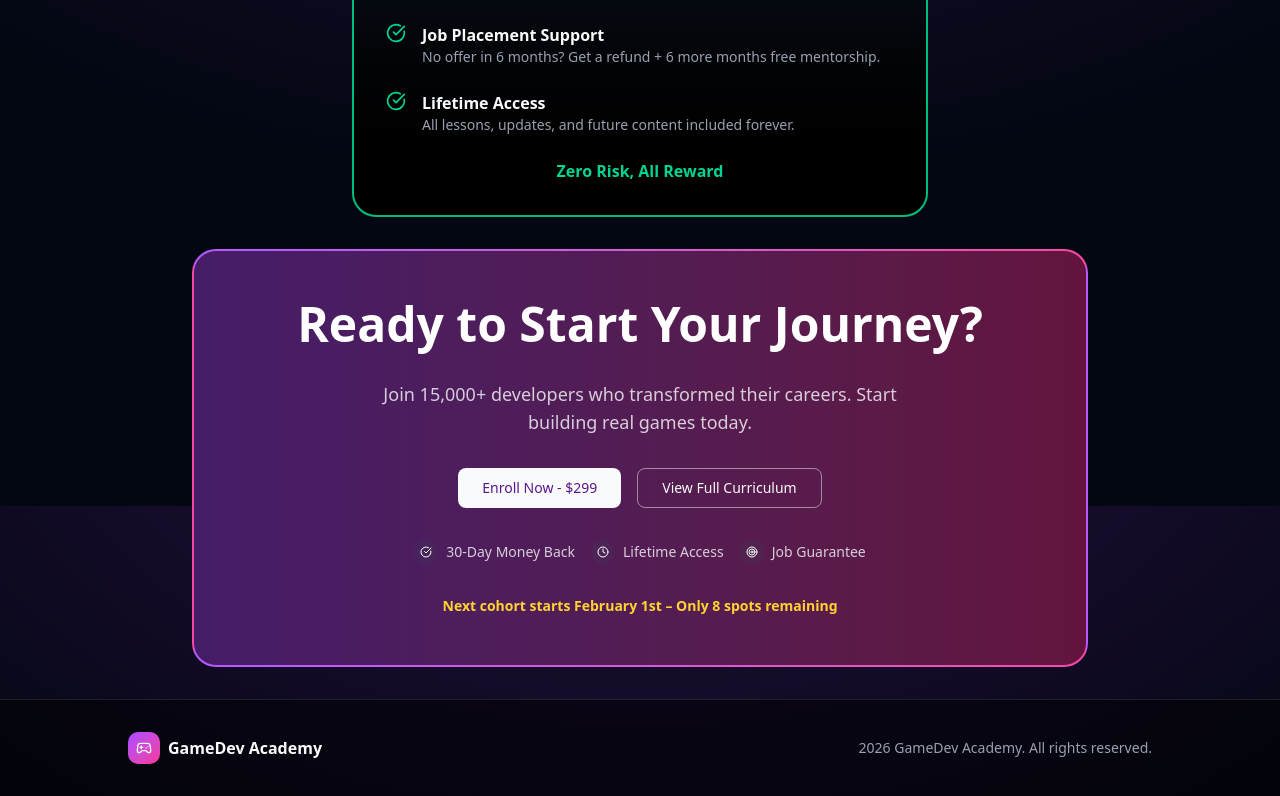
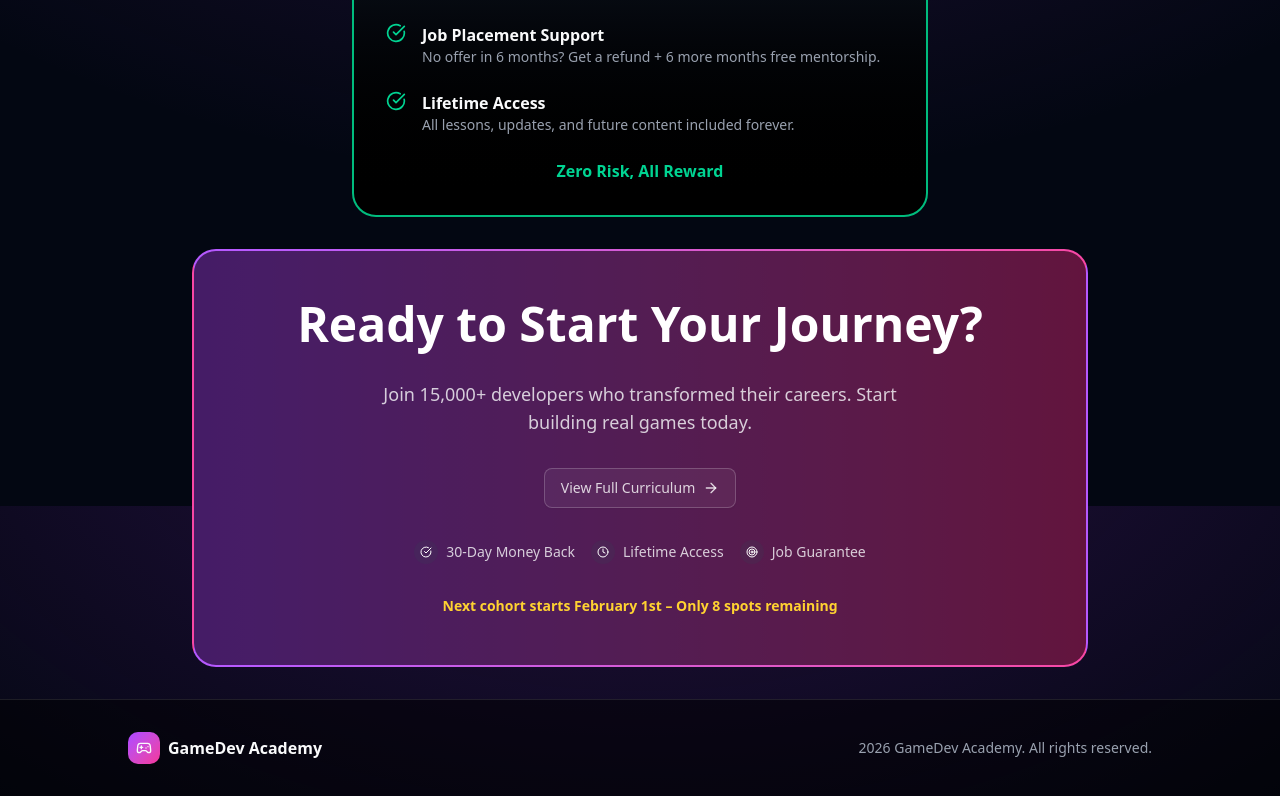
Before and after one commit to KurayamiFZ/NomadDev, a Next.js app: page / in a window 1280 px wide. Shown: the part 4294-5090 px from the top of the page. Built offline with nearby package versions, Linux system fonts and the light colour scheme.

Commit message:
Curriculum debug

```diff
--- a/app/components/CTASection.tsx
+++ b/app/components/CTASection.tsx
@@ -7,6 +7,7 @@ import { GradientBackground } from "./ui/GradientBackground";
 import { FlexRow } from "./ui/FlexRow";
 import { IconWrapper } from "./ui/IconWrapper";
 import { CheckCircle, Clock, Target } from "lucide-react";
+import Icon from "./icons";
 
 export function CTASection() {
   const router = useRouter();
@@ -32,21 +33,15 @@ export function CTASection() {
         </p>
 
         <FlexRow className="w-full flex-col gap-3 sm:w-auto sm:flex-row sm:gap-4">
-          <Button
-            size="lg"
-            className="w-full bg-foreground text-purple-900 hover:bg-foreground/90 sm:w-auto"
-            onClick={() => router.push("/curriculum")}
-          >
-            Enroll Now - $299
-          </Button>
 
           <Button
             size="lg"
             variant="outline"
-            className="w-full border-foreground/50 bg-transparent text-foreground hover:bg-foreground/10 sm:w-auto"
+            className="group w-full flex items-center gap-2 border-white/20 bg-white/5 text-white/80 hover:bg-white/10 hover:text-white sm:w-auto"
             onClick={() => router.push("/curriculum")}
           >
             View Full Curriculum
+            <Icon name="ArrowRight" className="h-4 w-4 transition-transform group-hover:translate-x-1" />
           </Button>
         </FlexRow>
 
--- a/app/components/ui/PlanCard.tsx
+++ b/app/components/ui/PlanCard.tsx
@@ -43,7 +43,7 @@ export function PlanCard({
     >
       {/* Premium shimmer bar */}
       {isPremium && (
-        <div className="absolute top-0 left-0 right-0 h-[2px] bg-gradient-to-r from-transparent via-black to-transparent" />
+        <div className="absolute top-0 left-0 right-0 h-0.5 bg-linear-to-r from-transparent via-black to-transparent" />
       )}
 
       {/* Recommended pill */}
@@ -86,7 +86,7 @@ export function PlanCard({
           {/* Divider */}
           <div className={cn(
             "h-px w-full mt-1",
-            isPremium ? "bg-black/8" : "bg-white/[0.06]"
+            isPremium ? "bg-black/8" : "bg-white/6"
           )} />
         </div>
 
@@ -108,10 +108,10 @@ export function PlanCard({
                 )}
               >
                 <span className={cn(
-                  "flex-shrink-0 w-4 h-4 rounded-full flex items-center justify-center",
+                  "shrink-0 w-4 h-4 rounded-full flex items-center justify-center",
                   isDisabled
                     ? isPremium ? "bg-black/5" : "bg-white/5"
-                    : isPremium ? "bg-black/8" : "bg-white/[0.08]"
+                    : isPremium ? "bg-black/8" : "bg-white/8"
                 )}>
                   {isDisabled ? (
                     <svg width="8" height="8" viewBox="0 0 8 8" fill="none">
@@ -147,7 +147,7 @@ export function PlanCard({
           {/* Subtle sheen on hover */}
           <span className={cn(
             "absolute inset-0 opacity-0 group-hover:opacity-100 transition-opacity duration-500",
-            "bg-gradient-to-r from-transparent via-white/10 to-transparent -translate-x-full group-hover:translate-x-full",
+            "bg-linear-to-r from-transparent via-white/10 to-transparent -translate-x-full group-hover:translate-x-full",
             "transition-transform duration-700"
           )} />
           <span className="relative z-10">{buttonText}</span>
--- a/app/curriculum/page.tsx
+++ b/app/curriculum/page.tsx
@@ -75,7 +75,6 @@ export default function Curriculum() {
                 priceSubtext="forever"
                 features={freeFeatures}
                 variant="free"
-                onSelect={() => {}}
                 className="h-full w-full"
               />
             </NavigationLink>
```
